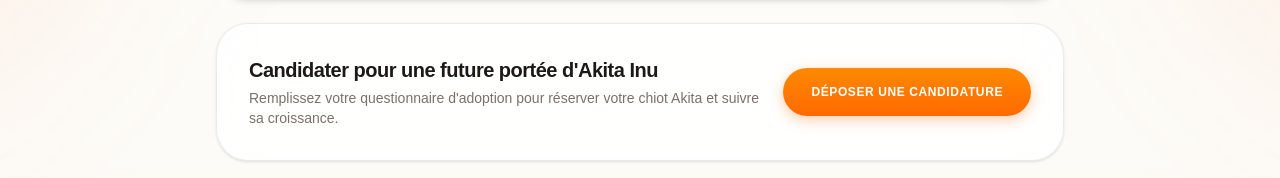
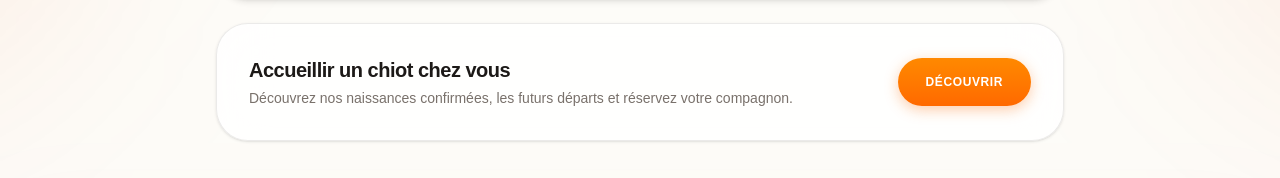
Before and after one commit to pierresamaritano/inochiinu-web, a Next.js app: page /elevage in a window 1280 px wide. Shown: the part 555-733 px from the top of the page. Built offline with nearby package versions, Linux system fonts and the light colour scheme; no server answers.

Commit message:
changeadopt

```diff
--- a/app/elevage/page.tsx
+++ b/app/elevage/page.tsx
@@ -290,11 +290,11 @@ export default function ElevagePage() {
       <section className="relative z-10 max-w-4xl mx-auto px-6 mb-16">
         <div className="flex flex-col sm:flex-row items-center justify-between gap-6 p-6 sm:p-8 rounded-[2rem] bg-white/80 backdrop-blur-xl border border-stone-200/80 shadow-sm">
           <div>
-            <h2 className="text-xl font-black tracking-tight text-stone-900">Candidater pour une future portée d'Akita Inu</h2>
-            <p className="mt-1 text-xs sm:text-sm text-stone-500 font-medium">Remplissez votre questionnaire d'adoption pour réserver votre chiot Akita et suivre sa croissance.</p>
+            <h2 className="text-xl font-black tracking-tight text-stone-900">Accueillir un chiot chez vous</h2>
+            <p className="mt-1 text-xs sm:text-sm text-stone-500 font-medium">Découvrez nos naissances confirmées, les futurs départs et réservez votre compagnon.</p>
           </div>
           <button onClick={handleInitialClick} className="w-full sm:w-auto shrink-0 flex h-12 items-center justify-center rounded-full bg-gradient-to-b from-orange-400 to-orange-500 px-7 font-bold text-xs uppercase tracking-wider text-white shadow-[0_4px_14px_rgba(249,115,22,0.35)] transition hover:scale-105 hover:brightness-105 cursor-pointer">
-            Déposer une candidature
+            Découvrir
           </button>
         </div>
       </section>
```
